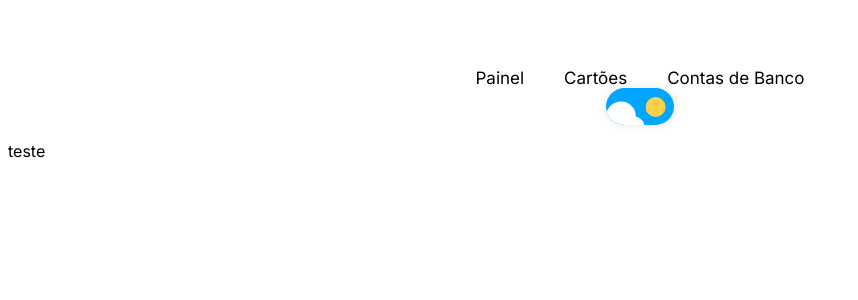
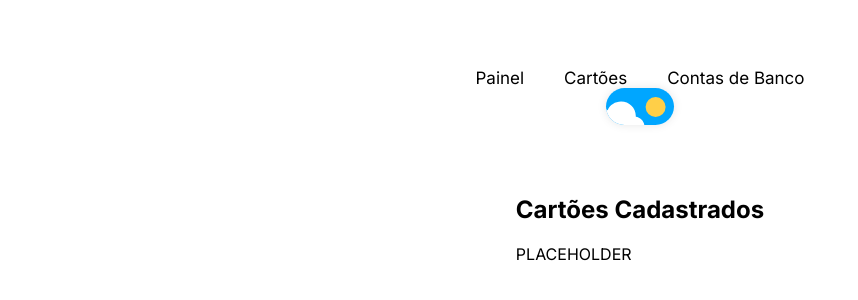
Before and after one commit to JulianoMedeirosMachado/Finance-Space, a Vue app in the folder frontend/: page /cards in a window 1280 px wide. Shown: the part 540-840 px from the top of the page, without its empty margins (0-858 px from the left). Before the commit the page ends 800 px from the top, so only its background shows below. Built offline with nearby package versions, Linux system fonts and the light colour scheme.

Commit message:
Added BankAccounts component and placeholders for it and cards view

```diff
--- a/frontend/src/router/index.js
+++ b/frontend/src/router/index.js
@@ -1,6 +1,7 @@
 import { createRouter, createWebHistory } from "vue-router";
 import Dashboard from '../views/DashboardView.vue';
 import CardsView from "@/views/CardsView.vue";
+import BankAccounts from "@/views/BankAccounts.vue";
 
 const routes = [
     {
@@ -14,7 +15,12 @@ const routes = [
     {
         path: '/cards',
         component: CardsView
+    },
+    {
+        path: '/bank',
+        component: BankAccounts
     }
+
 
 
 ];
--- /dev/null
+++ b/frontend/src/views/BankAccounts.vue
@@ -0,0 +1,33 @@
+<template>
+    <div class="dashboard-panels">
+        <div class="dashboard-panel dashboard-visaogeral">
+            <h2>Contas Cadastradas</h2>
+            <p> PLACEHOLDER </p>
+        </div>
+    </div>
+</template>
+
+<style scoped>
+
+.dashboard-panels {
+    display: flex;
+    justify-content: space-evenly;
+    padding: 20px;
+}
+
+.dashboard-panel {
+    padding-left: 60px;
+    padding-bottom: 30px;
+    padding-right: 60px;
+    padding-top: 30px;
+    border-radius: 10px;
+}
+
+.dark .dashboard-panel {
+    box-shadow: rgba(151, 201, 255, 0.25) 0px 1px 1px, rgba(137, 169, 241, 0.13) 0px 0px 1px 1px;
+}
+
+.light .dashboard-panel {
+    box-shadow: rgba(0, 0, 0, 0.5) 0px 1px 1px, rgba(0, 0, 0, 0.144) 0px 0px 1px 1px;
+}
+</style>
--- a/frontend/src/views/CardsView.vue
+++ b/frontend/src/views/CardsView.vue
@@ -1,9 +1,33 @@
 <template>
-  <div class="dashboard-cards">
-    <div class="cards-list">
-      <p>teste</p>
+    <div class="dashboard-panels">
+        <div class="dashboard-panel dashboard-visaogeral">
+            <h2>Cartões Cadastrados</h2>
+            <p> PLACEHOLDER </p>
+        </div>
     </div>
-  </div>
 </template>
-<script setup lang="ts">
-</script>
+
+<style scoped>
+
+.dashboard-panels {
+    display: flex;
+    justify-content: space-evenly;
+    padding: 20px;
+}
+
+.dashboard-panel {
+    padding-left: 60px;
+    padding-bottom: 30px;
+    padding-right: 60px;
+    padding-top: 30px;
+    border-radius: 10px;
+}
+
+.dark .dashboard-panel {
+    box-shadow: rgba(151, 201, 255, 0.25) 0px 1px 1px, rgba(137, 169, 241, 0.13) 0px 0px 1px 1px;
+}
+
+.light .dashboard-panel {
+    box-shadow: rgba(0, 0, 0, 0.5) 0px 1px 1px, rgba(0, 0, 0, 0.144) 0px 0px 1px 1px;
+}
+</style>
```
